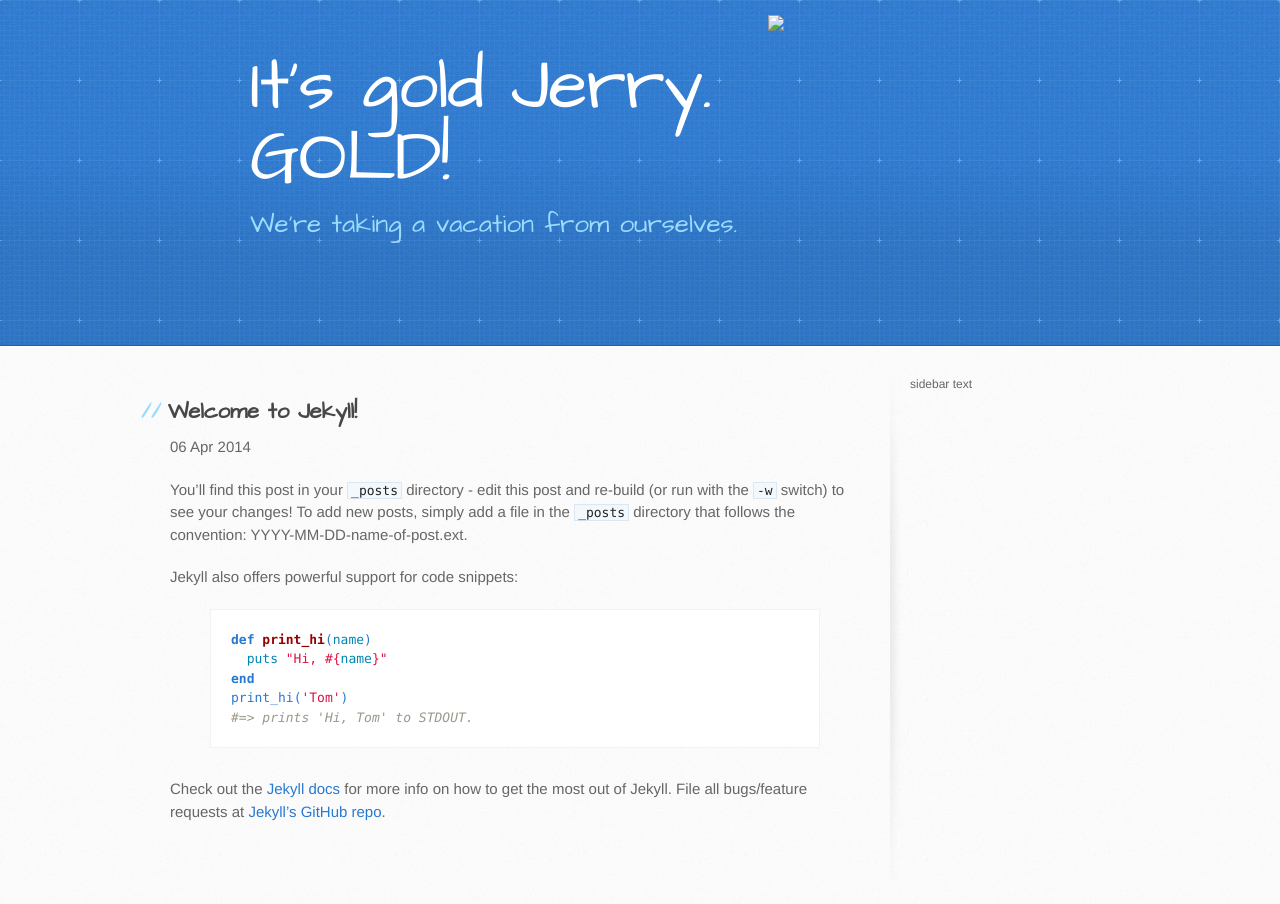
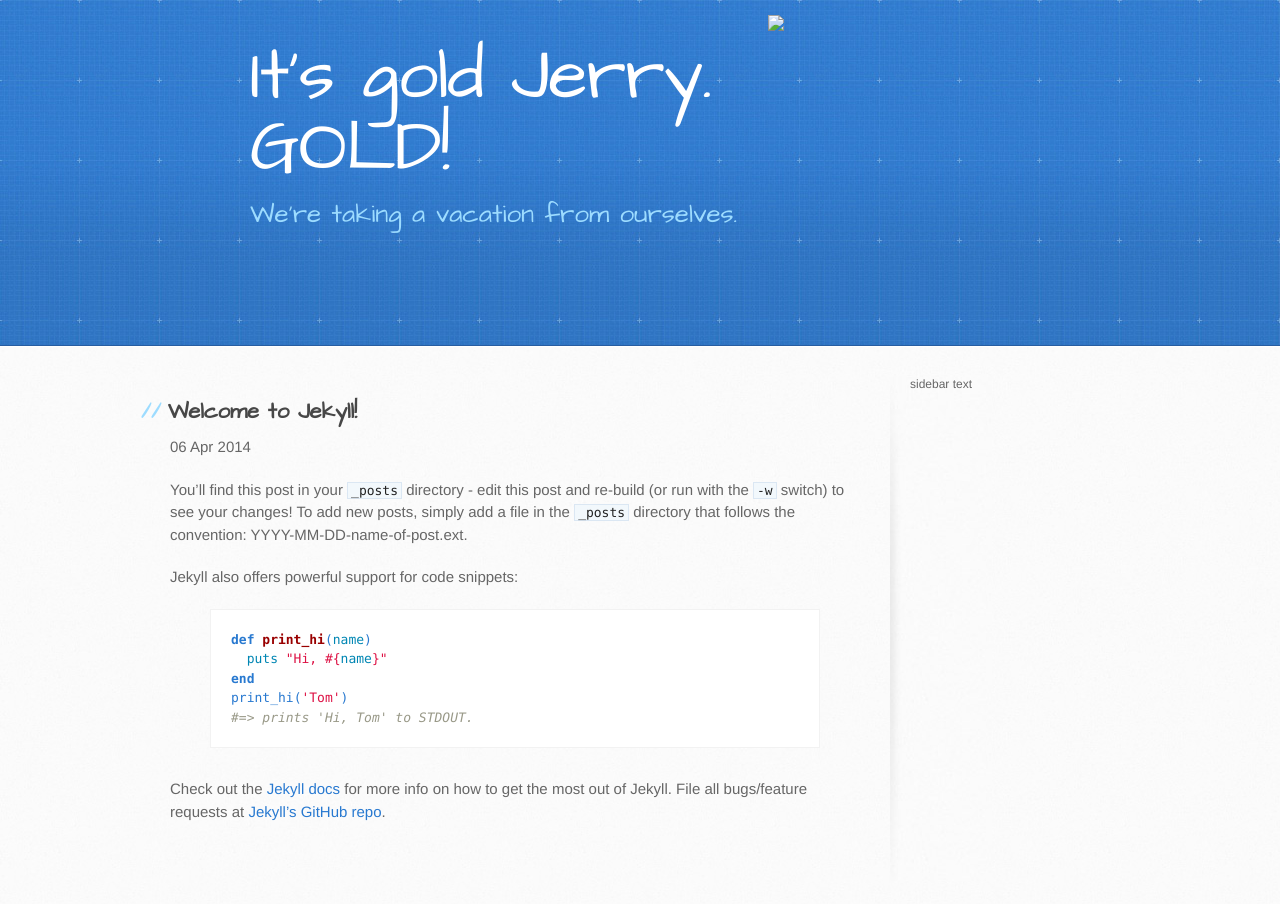
Before and after one commit to itsgoldjerry/itsgoldjerry.github.io, a Jekyll site: the page built from _posts/2014-04-06-welcome-to-jekyll.markdown, in a window 1280 px wide. Built offline with Jekyll 4.4.1, drawn with Linux system fonts in a browser that asks for light colours.

```diff
--- a/_layouts/default.html
+++ b/_layouts/default.html
@@ -19,7 +19,7 @@
   <body>
     <header>
       <!-- <div class="inner", display=inline-block> -->
-      <div <div class="inner"; style="width: 40%; float:left; padding-left: 250px; padding-top: 35px;">
+      <div <div class="inner"; style="width: 40%; float:left; padding-left: 250px; padding-top: 25px;">
         <h1> {{ site.name }} </h1>
         <h2>We're taking a vacation from ourselves.</h2>
 	    </div>
```
